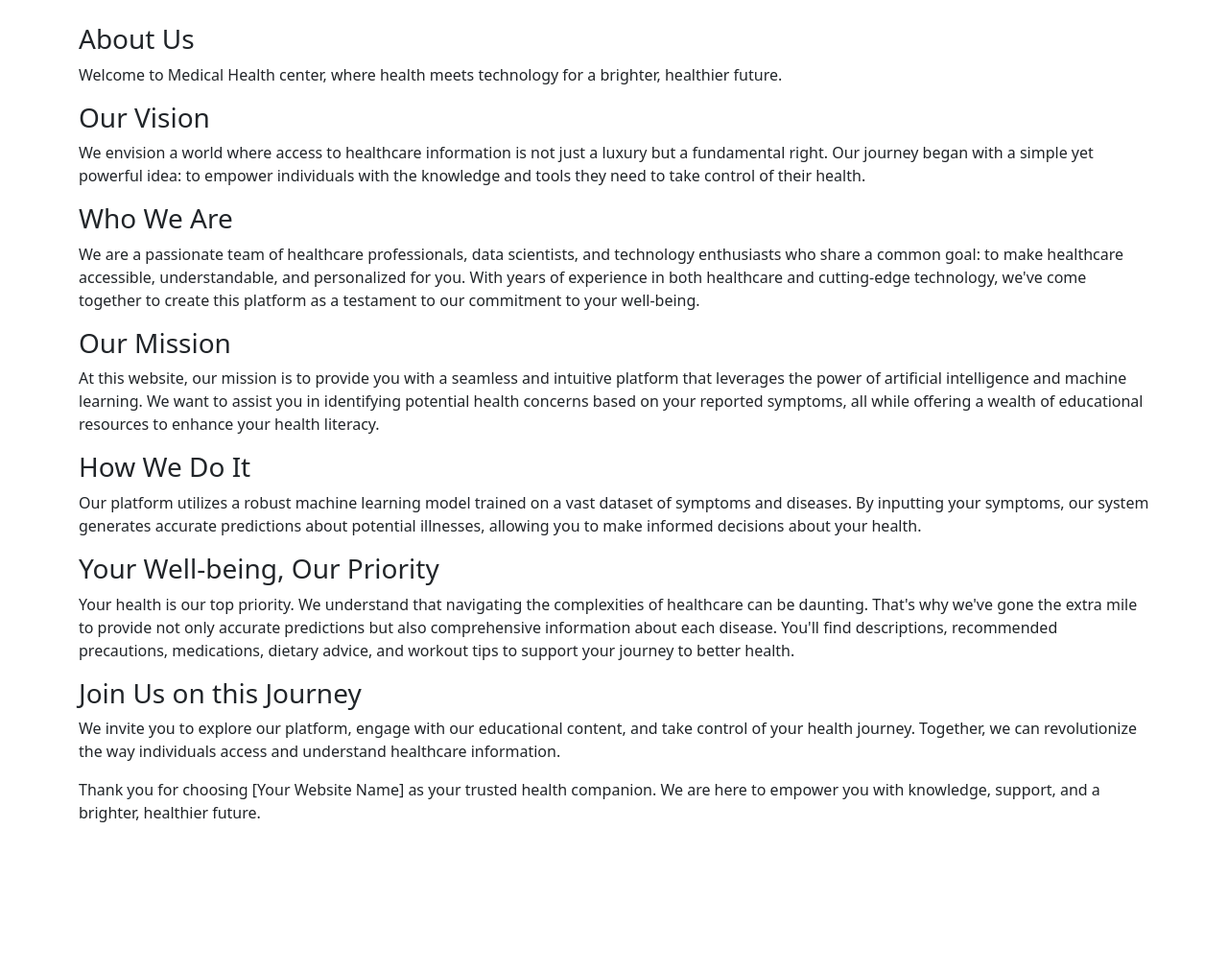
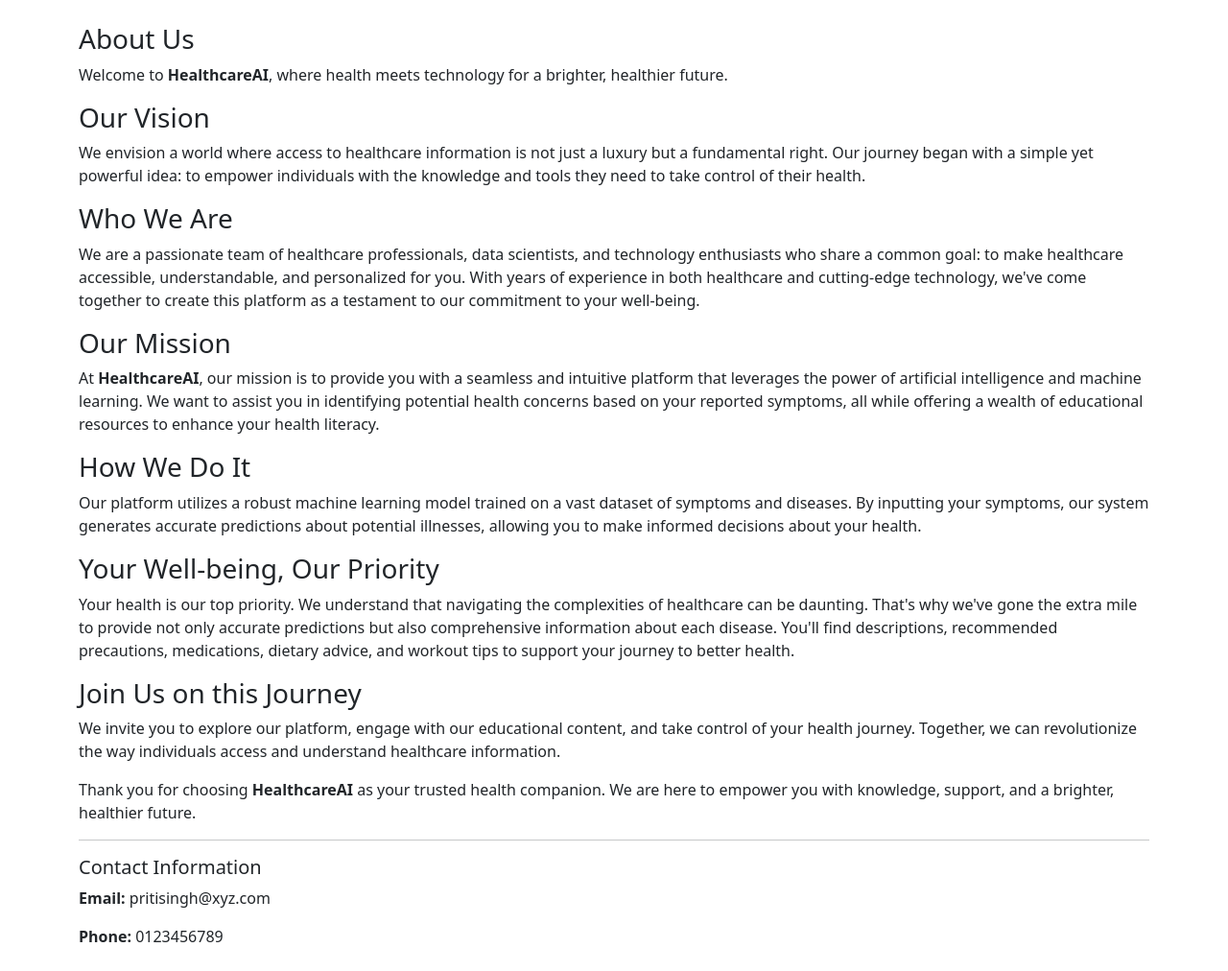
Before and after one commit to pritisingh-09/medicine-recommendation-system, a Flask app: page /about in a window 1280 px wide. Shown: the whole page at 96% size. Before the commit the page ends 857 px from the top, so only its background shows below. Run offline with Flask 3, Linux system fonts and the light colour scheme; parts of the project's set-up code (start-up, migrations or seed data) failed here and were passed over.

Commit message:
Updated about.html

```diff
--- a/templates/about.html
+++ b/templates/about.html
@@ -3,45 +3,43 @@
   <head>
     <meta charset="utf-8">
     <meta name="viewport" content="width=device-width, initial-scale=1">
-    <title>Bootstrap demo</title>
+    <title>About Us - HealthcareAI</title>
     <link href="https://cdn.jsdelivr.net/npm/bootstrap@5.3.1/dist/css/bootstrap.min.css" rel="stylesheet" integrity="sha384-4bw+/aepP/YC94hEpVNVgiZdgIC5+VKNBQNGCHeKRQN+PtmoHDEXuppvnDJzQIu9" crossorigin="anonymous">
   </head>
   <body>
     <div class="container my-4 mt-4">
 
+      <h3>About Us</h3>
+      <p>Welcome to <strong>HealthcareAI</strong>, where health meets technology for a brighter, healthier future.</p>
 
-     <h3> About Us</h3>
+      <h3>Our Vision</h3>
+      <p>We envision a world where access to healthcare information is not just a luxury but a fundamental right. Our journey began with a simple yet powerful idea: to empower individuals with the knowledge and tools they need to take control of their health.</p>
 
-<p>Welcome to Medical Health center, where health meets technology for a brighter, healthier future.
-</p>
-<h3>Our Vision</h3>
+      <h3>Who We Are</h3>
+      <p>We are a passionate team of healthcare professionals, data scientists, and technology enthusiasts who share a common goal: to make healthcare accessible, understandable, and personalized for you. With years of experience in both healthcare and cutting-edge technology, we've come together to create this platform as a testament to our commitment to your well-being.</p>
 
-<p>We envision a world where access to healthcare information is not just a luxury but a fundamental right. Our journey began with a simple yet powerful idea: to empower individuals with the knowledge and tools they need to take control of their health.
-</p>
-<h3>Who We Are
-</h3>
-<p>We are a passionate team of healthcare professionals, data scientists, and technology enthusiasts who share a common goal: to make healthcare accessible, understandable, and personalized for you. With years of experience in both healthcare and cutting-edge technology, we've come together to create this platform as a testament to our commitment to your well-being.
-</p>
-<h3>Our Mission</h3>
+      <h3>Our Mission</h3>
+      <p>At <strong>HealthcareAI</strong>, our mission is to provide you with a seamless and intuitive platform that leverages the power of artificial intelligence and machine learning. We want to assist you in identifying potential health concerns based on your reported symptoms, all while offering a wealth of educational resources to enhance your health literacy.</p>
 
-<p>At this website, our mission is to provide you with a seamless and intuitive platform that leverages the power of artificial intelligence and machine learning. We want to assist you in identifying potential health concerns based on your reported symptoms, all while offering a wealth of educational resources to enhance your health literacy.
-</p>
-<h3>How We Do It</h3>
+      <h3>How We Do It</h3>
+      <p>Our platform utilizes a robust machine learning model trained on a vast dataset of symptoms and diseases. By inputting your symptoms, our system generates accurate predictions about potential illnesses, allowing you to make informed decisions about your health.</p>
 
-<p>Our platform utilizes a robust machine learning model trained on a vast dataset of symptoms and diseases. By inputting your symptoms, our system generates accurate predictions about potential illnesses, allowing you to make informed decisions about your health.
-</p>
-<h3>Your Well-being, Our Priority</h3>
+      <h3>Your Well-being, Our Priority</h3>
+      <p>Your health is our top priority. We understand that navigating the complexities of healthcare can be daunting. That's why we've gone the extra mile to provide not only accurate predictions but also comprehensive information about each disease. You'll find descriptions, recommended precautions, medications, dietary advice, and workout tips to support your journey to better health.</p>
 
-<p>Your health is our top priority. We understand that navigating the complexities of healthcare can be daunting. That's why we've gone the extra mile to provide not only accurate predictions but also comprehensive information about each disease. You'll find descriptions, recommended precautions, medications, dietary advice, and workout tips to support your journey to better health.
-</p>
-<h3>Join Us on this Journey
-</h3>
-<p>We invite you to explore our platform, engage with our educational content, and take control of your health journey. Together, we can revolutionize the way individuals access and understand healthcare information.
-</p>
-<p>Thank you for choosing [Your Website Name] as your trusted health companion. We are here to empower you with knowledge, support, and a brighter, healthier future.
-</p>
+      <h3>Join Us on this Journey</h3>
+      <p>We invite you to explore our platform, engage with our educational content, and take control of your health journey. Together, we can revolutionize the way individuals access and understand healthcare information.</p>
+
+      <p>Thank you for choosing <strong>HealthcareAI</strong> as your trusted health companion. We are here to empower you with knowledge, support, and a brighter, healthier future.</p>
+
+      <hr>
+
+      <h5>Contact Information</h5>
+      <p><strong>Email:</strong> pritisingh@xyz.com</p>
+      <p><strong>Phone:</strong> 0123456789</p>
 
     </div>
+
     <script src="https://cdn.jsdelivr.net/npm/bootstrap@5.3.1/dist/js/bootstrap.bundle.min.js" integrity="sha384-HwwvtgBNo3bZJJLYd8oVXjrBZt8cqVSpeBNS5n7C8IVInixGAoxmnlMuBnhbgrkm" crossorigin="anonymous"></script>
   </body>
 </html>
```
